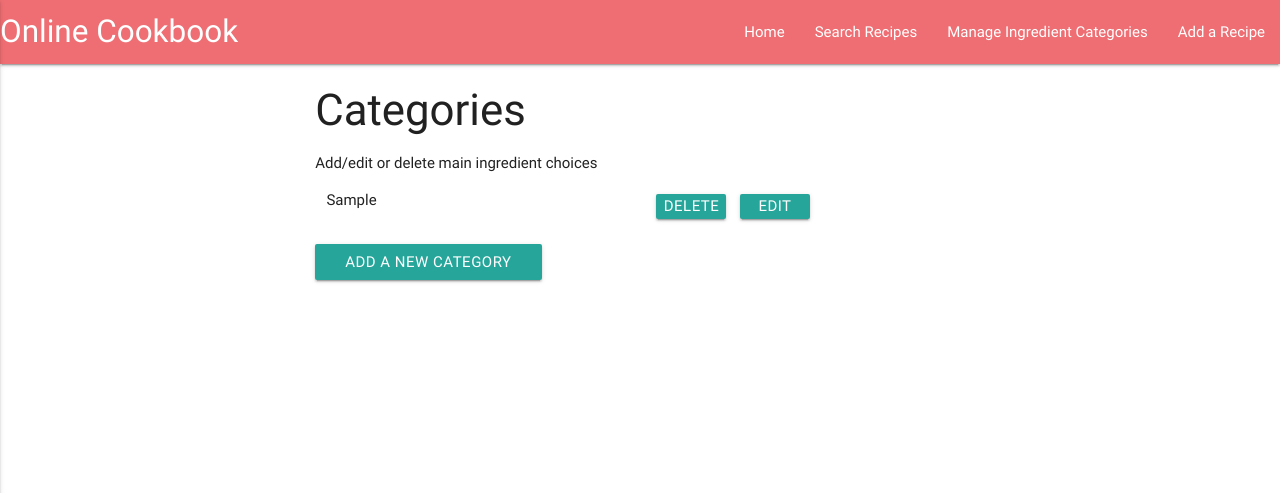
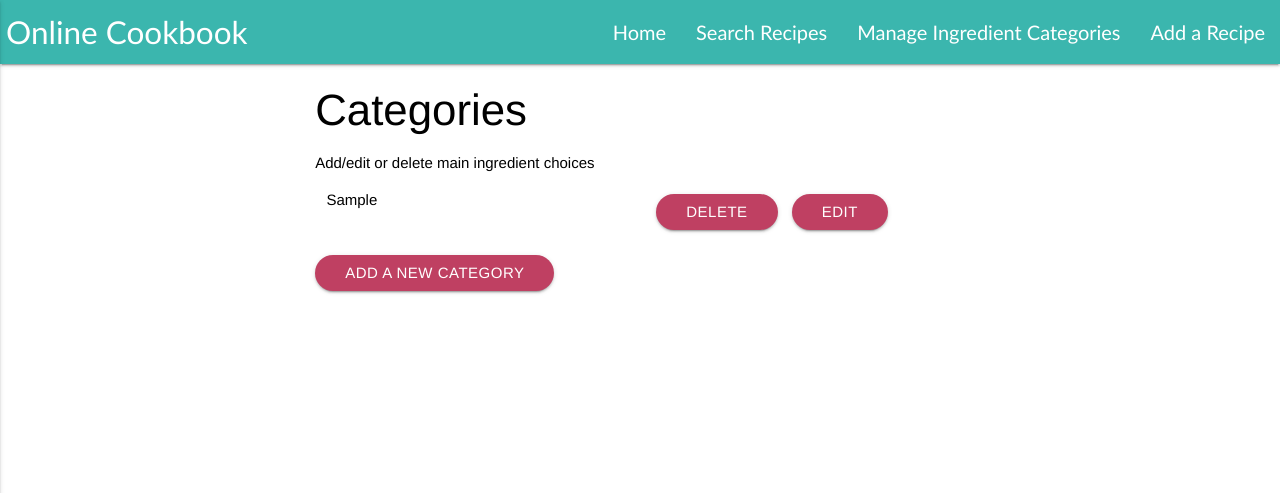
Before and after one commit to saraa123/cookbook_project, a Flask app: page /get_categories in a window 1280 px wide. Shown: the top 493 px of the page. Run offline with Flask 2, Linux system fonts and the light colour scheme; a database or web service that is not in the repository returns one stand-in record (values such as "Sample title"); some libraries are stand-ins or nearby versions.

Commit message:
Added design alterations

```diff
--- a/static/css/style.css
+++ b/static/css/style.css
@@ -1,7 +1,113 @@
+/* ----------------- body --------------- */
+body {
+    font-family: Helvetica, serif, "Times New Roman";
+    color: black;
+}
+
+h3 {
+    color: black;
+}
+
+
+#star {
+    color: gold;
+    font-size: 20px;
+}
+
+
+
+/* ------------------ nav ---------------- */
+a.brand-logo {
+    color: white;
+    font-family: "Gill Sans", serif;
+    /*background-color: #00b3b3;*/
+    margin-left: 6px;
+}
+
+.nav-wrapper {
+    background-color: #3BB6AE;
+    box-shadow: none;
+}
+
+
+#nav-mobile li a {
+    color: white;
+    font-family: "Gill Sans", serif;
+    font-size: 20px;
+}
+
 .btn-small {
-    width: 70px;
-    height: 25px;
-    padding: 0 0.5em;
+    /*width: 70px;*/
+    /*height: 25px;*/
+    /*padding: 0 0.5em;*/
     margin: 5px;
-    line-height: 25px;
+    /*line-height: 25px;*/
+    background-color: blue;
+    border-radius: 2px;
+    /*font-size: 10px;*/;
 }
+
+.btn {
+    border-radius: 20px;
+    background-color: #BF4062;
+}
+
+.wide_container {
+    width: 95%;
+}
+
+
+/*p.index_recipes {*/
+/*    margin-left: 40px;*/
+/*}*/
+
+/*.collapsible-header {*/
+/*    display: flex;*/
+/*    flex-flow: row wrap;*/
+/*	width: 100%;*/
+/*}*/
+
+.flex_container {
+	display: flex;
+	flex-flow: row wrap;
+	width: 100%;
+	/*justify-content: space-around;*/
+}
+
+.flex {
+	width: 100%;
+	flex: 1;
+	flex-flow: row;
+	display: flex;
+}
+
+.box {
+	color: white;
+	margin: 1%;
+	/*text-align: center;*/
+	/*text-align: left;*/
+	/*padding: 20px;*/
+	/*border: 10px solid black;*/
+}
+
+.image_position {
+	display: inline-block;
+	position: relative;
+	justify-content: flex-end;
+}
+
+/*------------------ media screen changes --------------------*/
+
+/*one needs to be changed*/
+@media only screen and (max-width: 992px) {
+
+    a .brand-logo {
+        font-size: 21px;
+    }
+}
+
+@media only screen and (max-width: 500px) {
+    nav .brand-logo {
+        font-size: 18px;
+    }
+}
```
